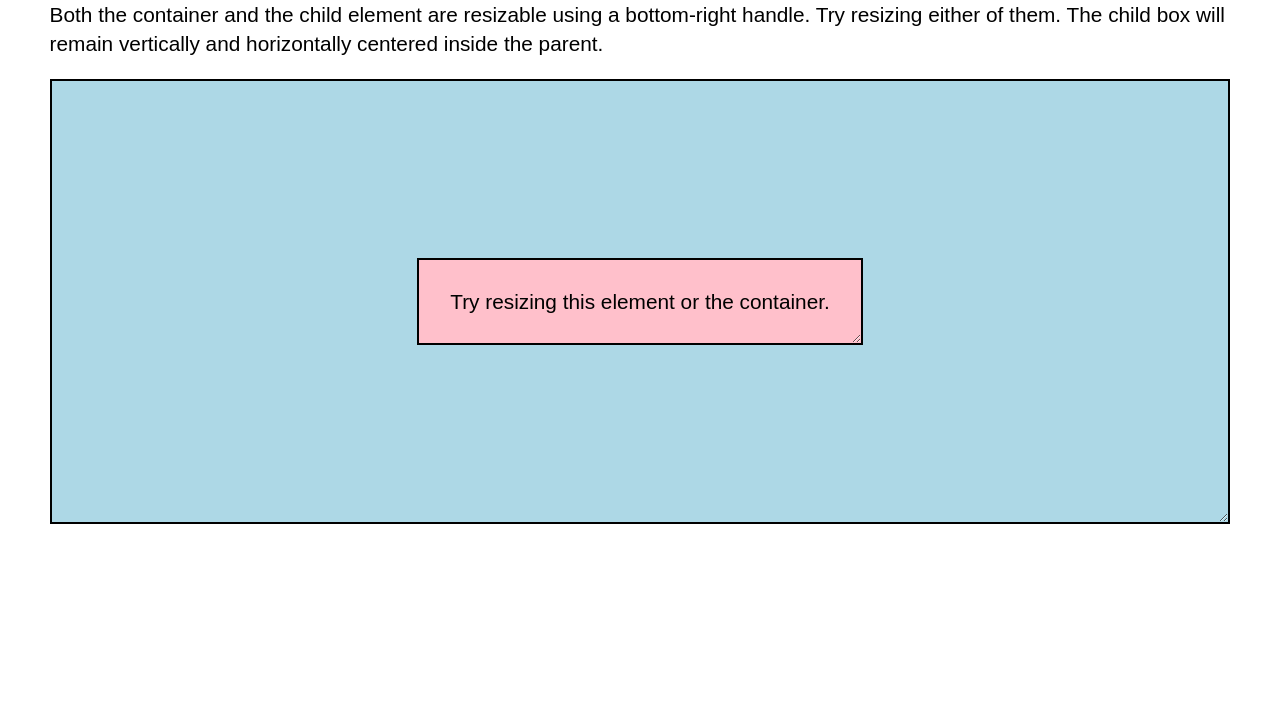
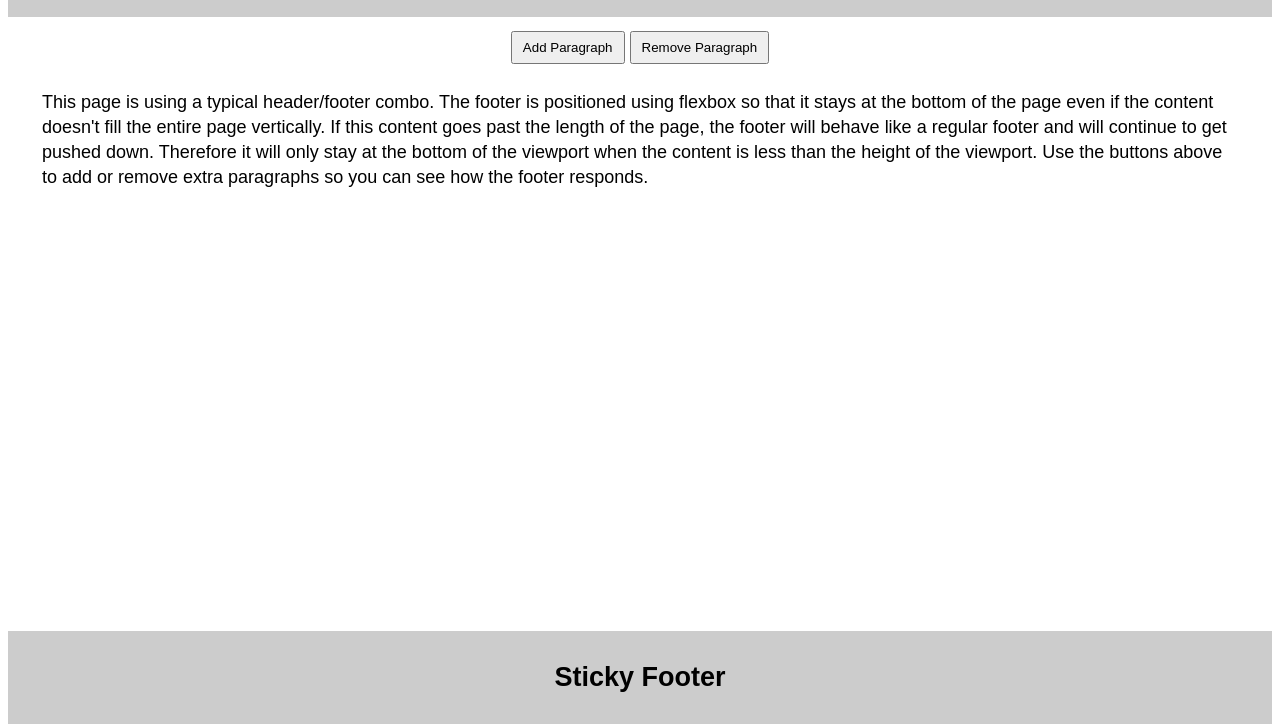
Before and after one commit to eapostol/flexbox-demos-02, a plain HTML site: page index.html in a window 1280 px wide. Shown: the part 84-808 px from the top of the page. Drawn offline with Linux system fonts and the light colour scheme.

Commit message:
dev: added sticky footer example

```diff
--- a/index.html
+++ b/index.html
@@ -5,15 +5,16 @@
     <meta name="viewport"
           content="width=device-width, user-scalable=no, initial-scale=1.0, maximum-scale=1.0, minimum-scale=1.0">
     <meta http-equiv="X-UA-Compatible" content="ie=edge">
-    <title>Vertical Centering with Flexbox</title>
+    <title>Sticky Footer with Flexbox</title>
     <link rel="stylesheet" href="main.css">
 </head>
 <body>
-    <h2>Vertical Centering with Flexbox</h2>
-    <p>Both the container and the child element are resizable using a bottom-right handle. Try resizing either of them. The child box will remain vertically and horizontally centered inside the parent.</p>
-
-    <main class="container">
-        <div class="item"><p>Try resizing this element or the container.</p></div>
-    </main>
+<header><h2>Sticky Footer with Flexbox</h2></header>
+<main>
+    <button>Add Paragraph</button> <button>Remove Paragraph</button>
+    <p>This page is using a typical header/footer combo. The footer is positioned using flexbox so that it stays at the bottom of the page even if the content doesn't fill the entire page vertically. If this content goes past the length of the page, the footer will behave like a regular footer and will continue to get pushed down. Therefore it will only stay at the bottom of the viewport when the content is less than the height of the viewport. Use the buttons above to add or remove extra paragraphs so you can see how the footer responds.</p>
+</main>
+<footer><h2>Sticky Footer</h2></footer>
+<script src="main.js"></script>
 </body>
 </html>
--- a/main.css
+++ b/main.css
@@ -1,51 +1,49 @@
+html {
+  height: 100%;
+}
+
 body {
   font-family: Arial, sans-serif;
-  font-size: 1.3em;
-  padding: 0 2em 3em;
+  font-size: 18px;
   line-height: 1.4;
+  display: flex;
+  flex-direction: column;
+  min-height: 100vh;
 }
 
-h2 {
-  margin-top: 14px;
+p {
+  text-align: left;
+  padding: 0 20px;
+}
+
+code {
+  color: firebrick;
+}
+
+header, footer {
+  flex-grow: 0;
+  flex-shrink: 0;
+  flex-basis: auto;
+  background: #ccc;
+  padding: 5px;
   text-align: center;
 }
 
-.container {
-  display: flex;
-  align-items: center;
-  justify-content: center;
-  background: lightblue;
-  min-height: 90px;
-  min-width: 440px;
-  height: 400px;
-  padding: 1em;
-  border: solid 2px;
-  resize: both;
-  overflow: auto;
+main {
+  flex-grow: 1;
+  flex-shrink: 0;
+  flex-basis: auto;
+  text-align: center;
+  padding: 14px;
 }
 
-.item {
-  background: pink;
-  max-width: 60%;
-  min-width: 400px;
-  min-height: 2em;
-  text-align: center;
-  resize: both;
-  overflow: hidden;
-  border: solid 2px;
-  padding: 1em;
-  display: flex;
-  justify-content: center;
-  align-items: center;
+button {
+  padding: 7px 10px;
+  margin: 0 0 8px 0;
 }
 
-.item p {
-  margin: 0;
-  text-align: center;
-}
-
-@media (max-width: 560px) {
-  .container, .item {
-    min-width: auto;
+@media (max-width: 480px) {
+  body {
+    font-size: 16px;
   }
 }
--- a/main.js
+++ b/main.js
@@ -1,23 +1,11 @@
-let input = document.querySelector('.btns').querySelector('input'),
-    dirs = document.querySelector('.dir').querySelectorAll('input'),
-    container = document.querySelector('.container'),
-    flexitem = document.querySelector('.extra'), i;
-
-input.addEventListener('input', function() {
-  flexitem.style.flexGrow = this.value;
+document.querySelector('button').addEventListener('click', function () {
+  document.querySelector('main')
+      .appendChild(document.querySelector('p').cloneNode(true));
 }, false);
 
-for (i of dirs) {
-  (function(i) {
-    i.addEventListener('click', function() {
-      clearClasses(container, dirs);
-      container.classList.add(i.value);
-    }, false);
-  })(i);
-}
+document.querySelectorAll('button')[1].addEventListener('click', function () {
+  if (document.querySelectorAll('p')[1]) {
+    document.querySelector('p').remove();
+  }
 
-function clearClasses (el, cl) {
-  for (i of cl) {
-    el.classList.remove(i.value);
-  }
-}
+}, false);
```
